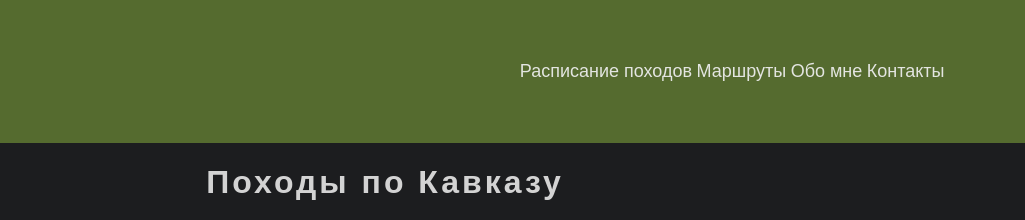
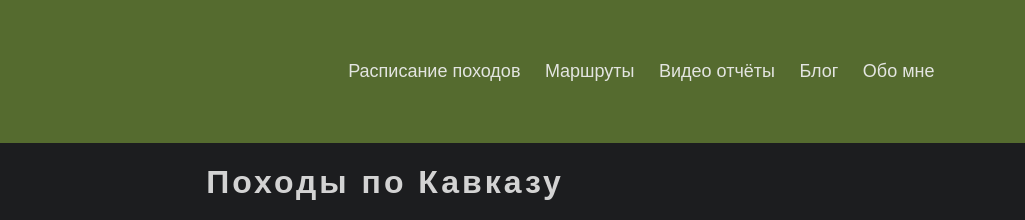
Before and after one commit to Gorbunova89/KavkazTrekking7, a plain HTML site: page index.html in a window 1280 px wide. Shown: the top 220 px of the page, 255-1280 px from the left. Drawn offline with Linux system fonts and the light colour scheme; a web font is replaced by a local one.

Commit message:
Изменила главное меню

```diff
--- a/index.html
+++ b/index.html
@@ -24,8 +24,9 @@
                 <nav>
                     <a href="#" class="link">Расписание походов</a>
                     <a href="#" class="link">Маршруты</a>
+                    <a href="#" class="link">Видео отчёты</a>
+                    <a href="#" class="link">Блог</a>
                     <a href="#" class="link">Обо мне</a>
-                    <a href="#" class="link">Контакты</a>
                 </nav>
             </div>
         </div>
--- a/style.css
+++ b/style.css
@@ -10,6 +10,7 @@ body {
    color: #eeee;
    font-size: 18px;
    font-weight: 300;
+   padding: 2px 10px;
 }
 
 .link:hover {
```
